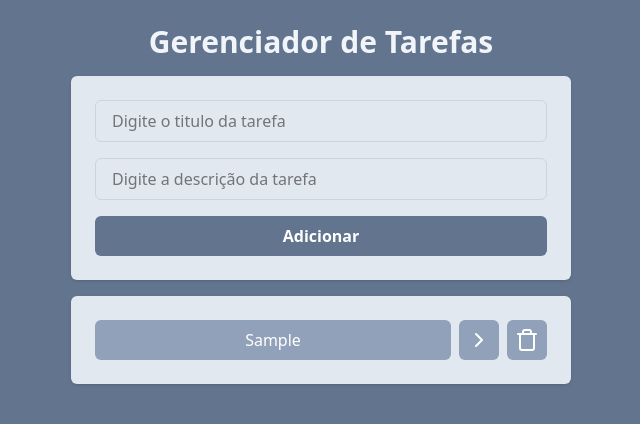
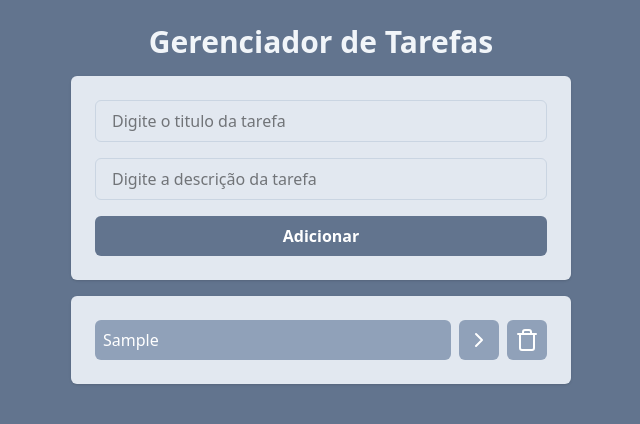
Before and after one commit to DanielGomes97/simple-react-task-manager, a React (Vite) app: page / in a window 1280 px wide. Both pictures are taken after typing "Sample", "Sample" into the empty fields and a click on the button "Adicionar". Shown: the top 424 px of the page, without its empty margins (319-959 px from the left). Built offline with nearby package versions, Linux system fonts and the light colour scheme; no server answers.

Commit message:
:sparkles:feat: desativado atualização por API

```diff
--- a/src/App.jsx
+++ b/src/App.jsx
@@ -29,14 +29,13 @@ function App() {
       setTasks(data);
     };
     // SE QUISER VOCÊ PODE CHAMAR UMA API PARA PEGAR AS TAREFAS
-    fetchTasks();
+    //fetchTasks();
   });
 
   function OnTaskClick(taskId) {
     const newTasks = tasks.map((task) => {
       //preciso atualizar essa tarefa
       if (task.id === taskId) {
-        // ... = tudo que ta na tarefa;
         return { ...task, isCompleted: !task.isCompleted };
       }
       //não preciso atualizar
--- a/src/components/Tasks.jsx
+++ b/src/components/Tasks.jsx
@@ -1,4 +1,4 @@
-import { ChevronRightIcon, TrashIcon } from "lucide-react";
+import { CheckIcon, ChevronRightIcon, TrashIcon } from "lucide-react";
 import { useNavigate } from "react-router-dom";
 import Button from "./Button";
 
@@ -18,10 +18,11 @@ function Tasks({ tasks, OnTaskClick, OnDeleteTaskClick }) {
         <li key={task.id} className="flex gap-2">
           <button
             onClick={() => OnTaskClick(task.id)}
-            className={`bg-slate-400 w-full text-white p-2 rounded-md  ${
+            className={`bg-slate-400 w-full flex items-center gap-2 text-white p-2 rounded-md  ${
               task.IsComplete && "line-through"
             }`}
           >
+            {task.IsComplete && <CheckIcon />}
             {task.title}
           </button>
 
```
